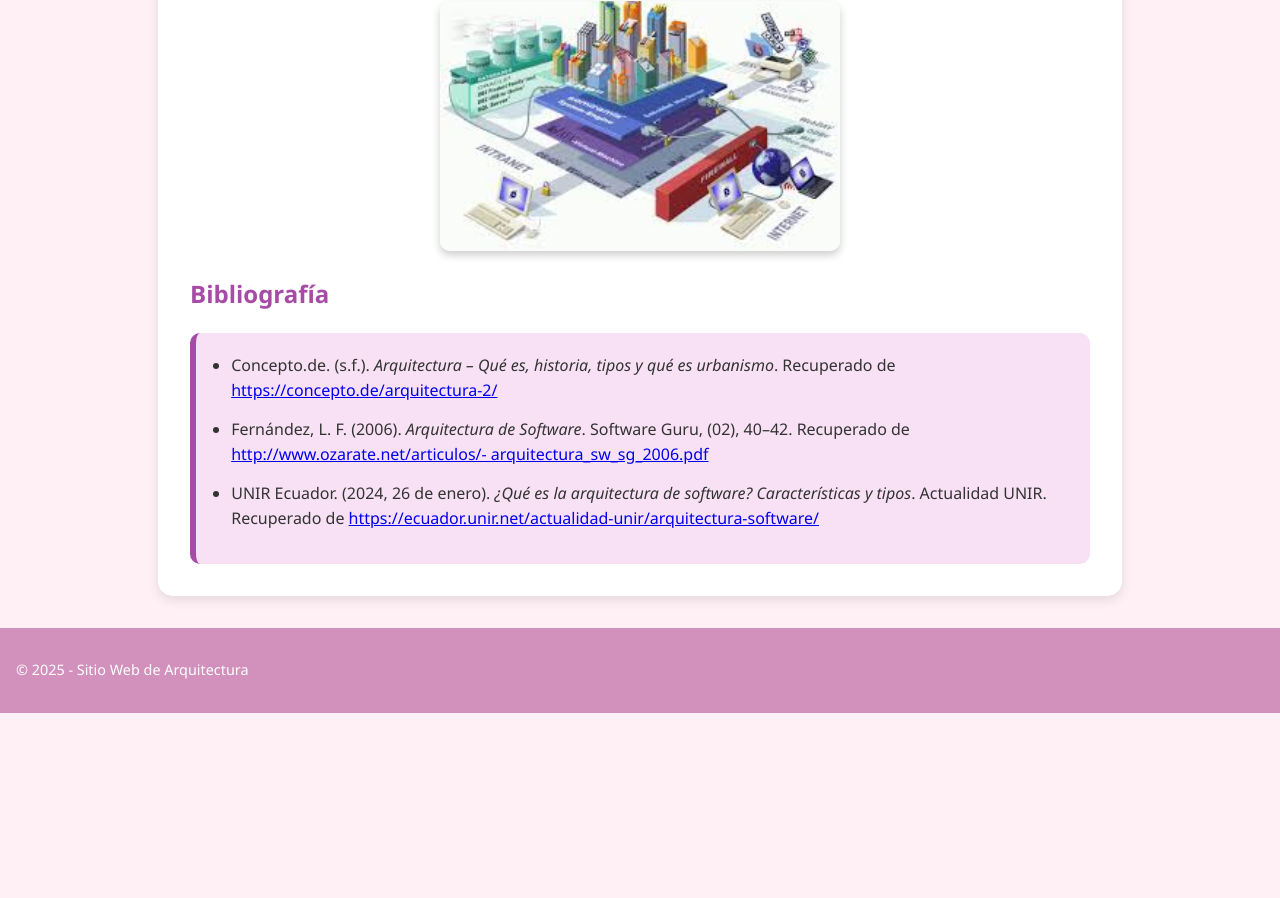
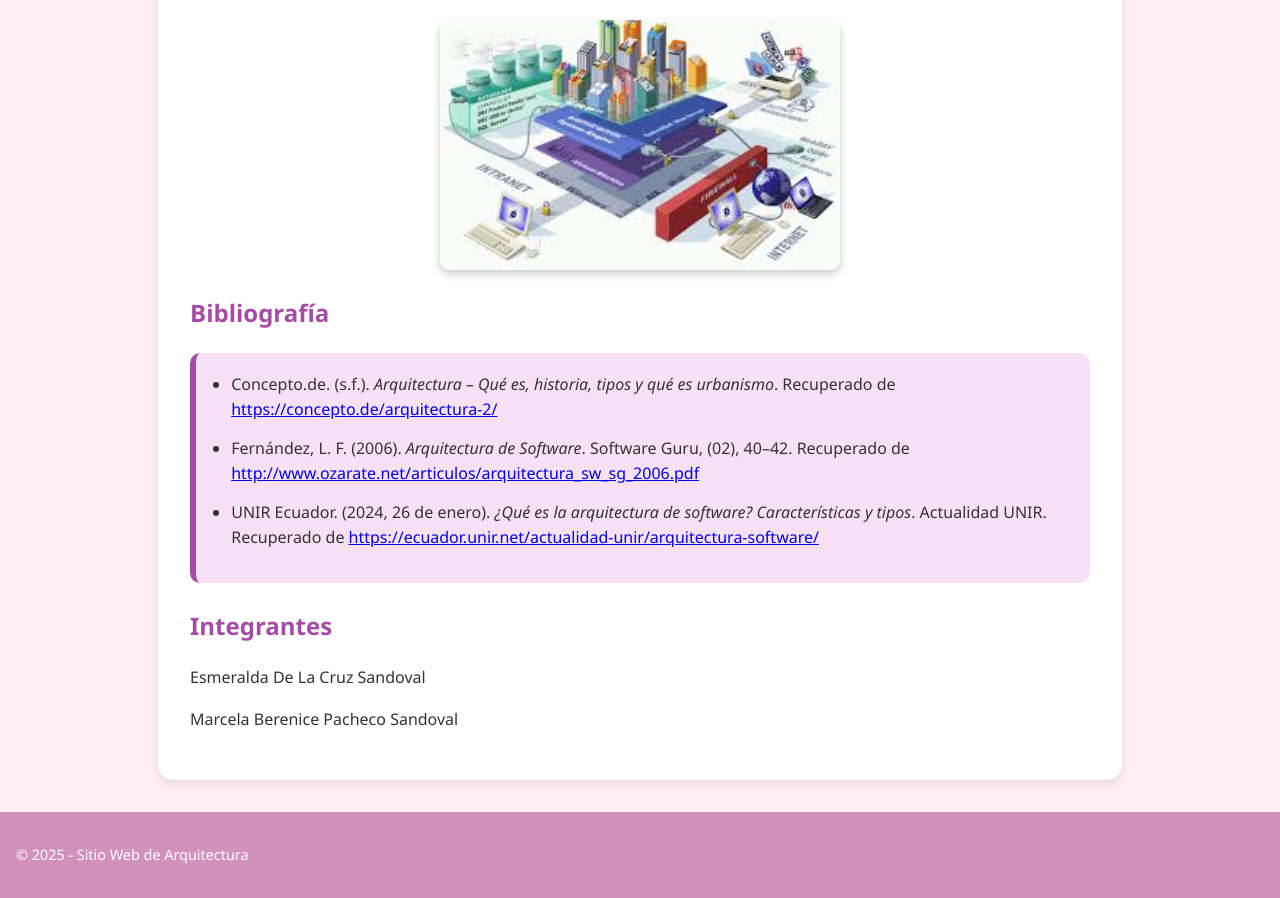
Before and after one commit to Esmeralda1305/Sitio-Web, a plain HTML site: page index.html in a window 1280 px wide. Shown: the part 1158-2056 px from the top of the page. Before the commit the page ends 1871 px from the top, so only its background shows below. Drawn offline with Linux system fonts and the light colour scheme.

Commit message:
Update index.html

```diff
--- a/index.html
+++ b/index.html
@@ -12,14 +12,14 @@
     </header>
 
     <main>
-        <h3>1. ¿Qué es una arquitectura?</h3>
+        <h2>1. ¿Qué es una arquitectura?</h2>
          <p>
             La arquitectura es el arte y la técnica de concebir, diseñar y construir edificaciones y hábitats para las personas, tales como viviendas y espacios conmemorativos, de trabajo o de recreación.
             Se basa en tres principios fundamentales: belleza, firmeza y funcionalidad.
             El término proviene del griego antiguo y está formado por los vocablos <i>archós</i> (“jefe, guía”) y <i>técton</i> (“constructor”).
         </p>
 <img src="arqui.jpg" alt="">
-        <h3>2. ¿Qué es una arquitectura de software?</h3>
+        <h2>2. ¿Qué es una arquitectura de software?</h2>
         <p>
             Una arquitectura de software de un programa o un sistema computacional es la estructura del sistema, la cual comprende elementos de software,
             las propiedades externamente visibles de esos elementos, y las relaciones entre ellos.
@@ -41,13 +41,15 @@
                 <a href="https://concepto.de/arquitectura-2/" target="_blank">https://concepto.de/arquitectura-2/</a></li>
 
                 <li>Fernández, L. F. (2006). <i>Arquitectura de Software</i>. Software Guru, (02), 40–42. Recuperado de
-                <a href="http://www.ozarate.net/articulos/arquitectura_sw_sg_2006.pdf" target="_blank">http://www.ozarate.net/articulos/-
-                    arquitectura_sw_sg_2006.pdf</a></li>
+                <a href="http://www.ozarate.net/articulos/arquitectura_sw_sg_2006.pdf" target="_blank">http://www.ozarate.net/articulos/arquitectura_sw_sg_2006.pdf</a></li>
 
                 <li>UNIR Ecuador. (2024, 26 de enero). <i>¿Qué es la arquitectura de software? Características y tipos</i>. Actualidad UNIR. Recuperado de
                 <a href="https://ecuador.unir.net/actualidad-unir/arquitectura-software/" target="_blank">https://ecuador.unir.net/actualidad-unir/arquitectura-software/</a></li>
             </ul>
         </div>
+<h2>Integrantes</h2>
+<p>Esmeralda De La Cruz Sandoval</p>
+<p>Marcela Berenice Pacheco Sandoval</p>
     </main>
 
     <footer>
```
